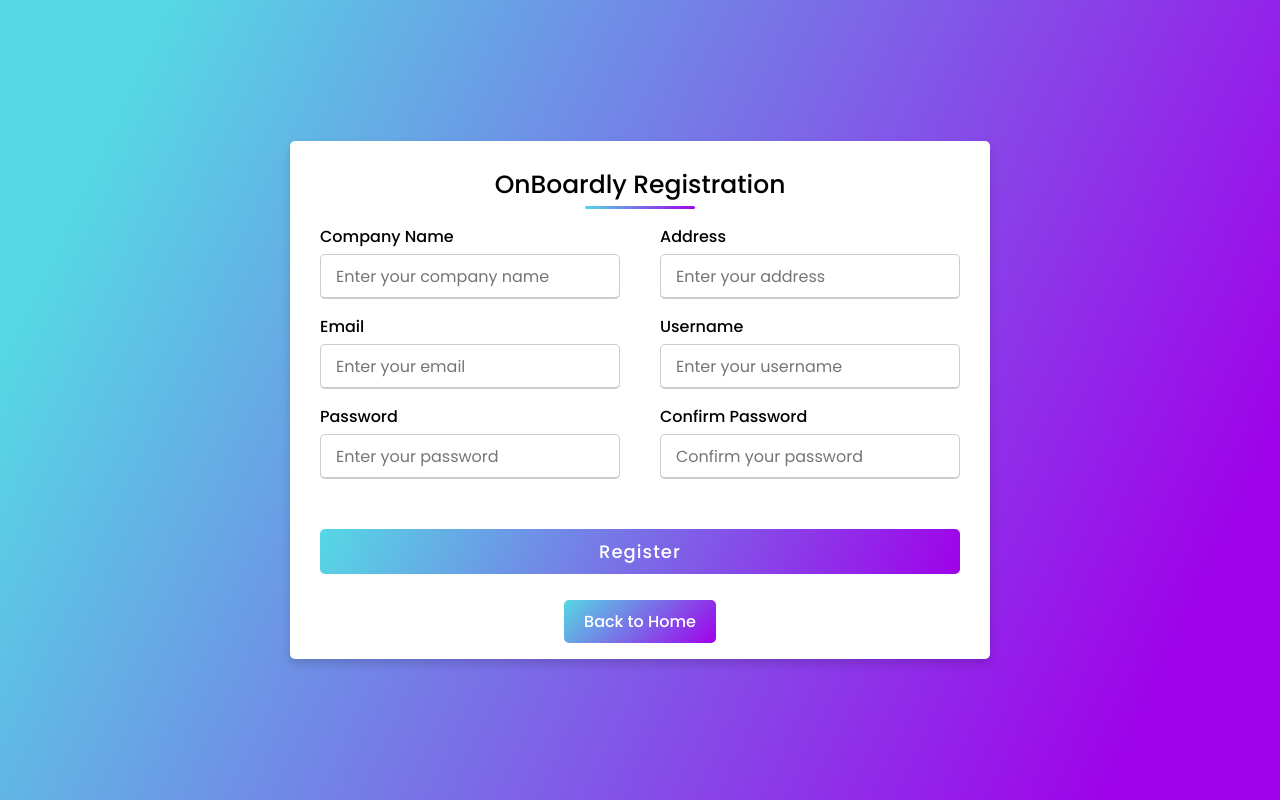
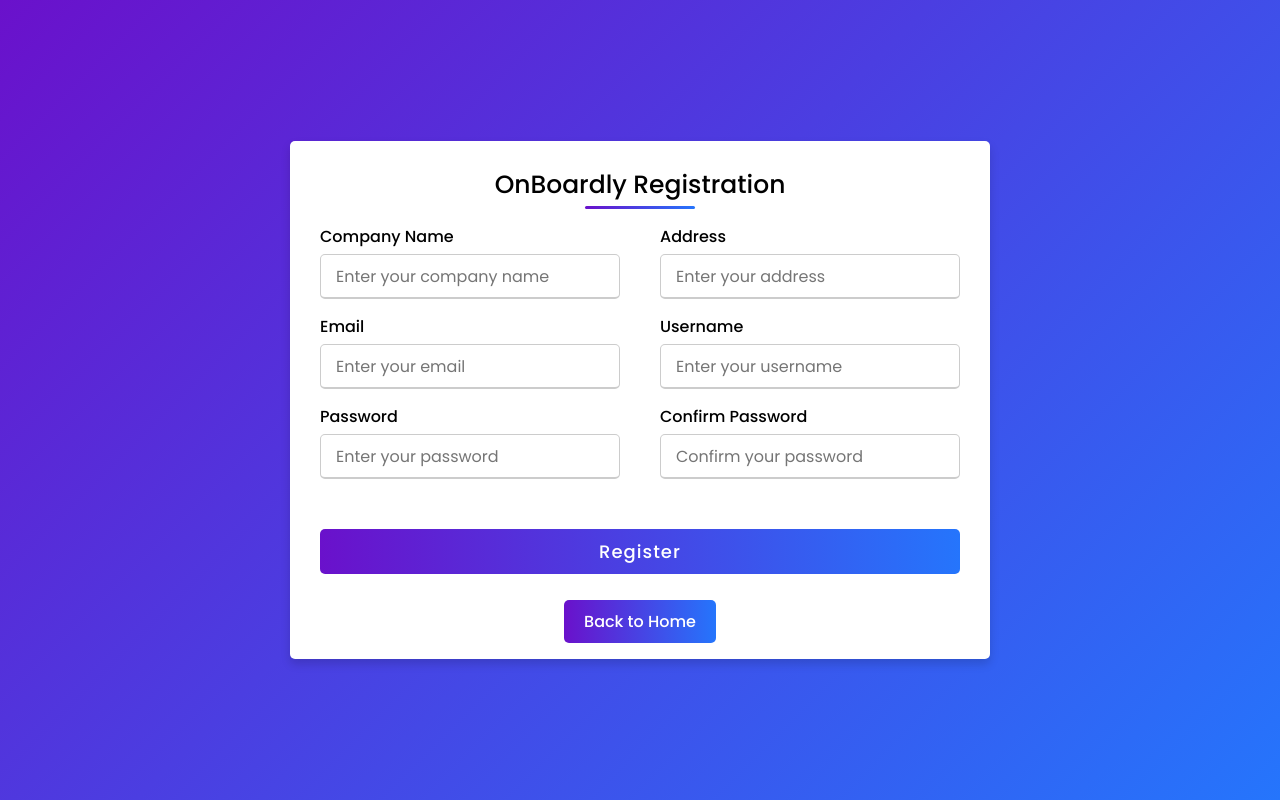
Before and after one commit to idan-nave/OnBoardly, a plain HTML site: page frontend/views/register.html in a window 1280 px wide. Drawn offline with Linux system fonts and the light colour scheme.

Commit message:
changed the css to the register page to mach thr main design

```diff
--- a/frontend/assets/css/register.css
+++ b/frontend/assets/css/register.css
@@ -13,7 +13,8 @@ body {
   justify-content: center;
   align-items: center;
   padding: 10px;
-  background: linear-gradient(115deg, #56d8e4 10%, #9f01ea 90%);
+  background: linear-gradient(135deg, #6A11CB, #2575FC);
+  display: flex;
 }
 
 .container {
@@ -41,7 +42,7 @@ body {
   height: 3px;
   width: 110px;
   border-radius: 5px;
-  background: linear-gradient(115deg, #56d8e4, #9f01ea);
+  background: linear-gradient(to right, #6A11CB, #2575FC);
 }
 
 .content form .user-details {
@@ -95,11 +96,11 @@ form .button input {
   letter-spacing: 1px;
   cursor: pointer;
   transition: all 0.3s ease;
-  background: linear-gradient(115deg, #56d8e4, #9f01ea);
+  background: linear-gradient(to right, #6A11CB, #2575FC);
 }
 
 form .button input:hover {
-  background: linear-gradient(-115deg, #56d8e4, #9f01ea);
+  background: linear-gradient(to right, #2575FC, #6A11CB);
 }
 
 /* Responsive media query code for mobile devices */
@@ -135,7 +136,7 @@ form .button input:hover {
 .back-to-home a {
   text-decoration: none;
   color: #fff;
-  background: linear-gradient(135deg, #56d8e4, #9f01ea);
+  background: linear-gradient(to right, #6A11CB, #2575FC);
   padding: 10px 20px;
   border-radius: 5px;
   font-size: 16px;
@@ -144,5 +145,5 @@ form .button input:hover {
 }
 
 .back-to-home a:hover {
-  background: linear-gradient(-135deg, #56d8e4, #9f01ea);
+  background: linear-gradient(to right, #2575FC, #6A11CB);
 }
```
